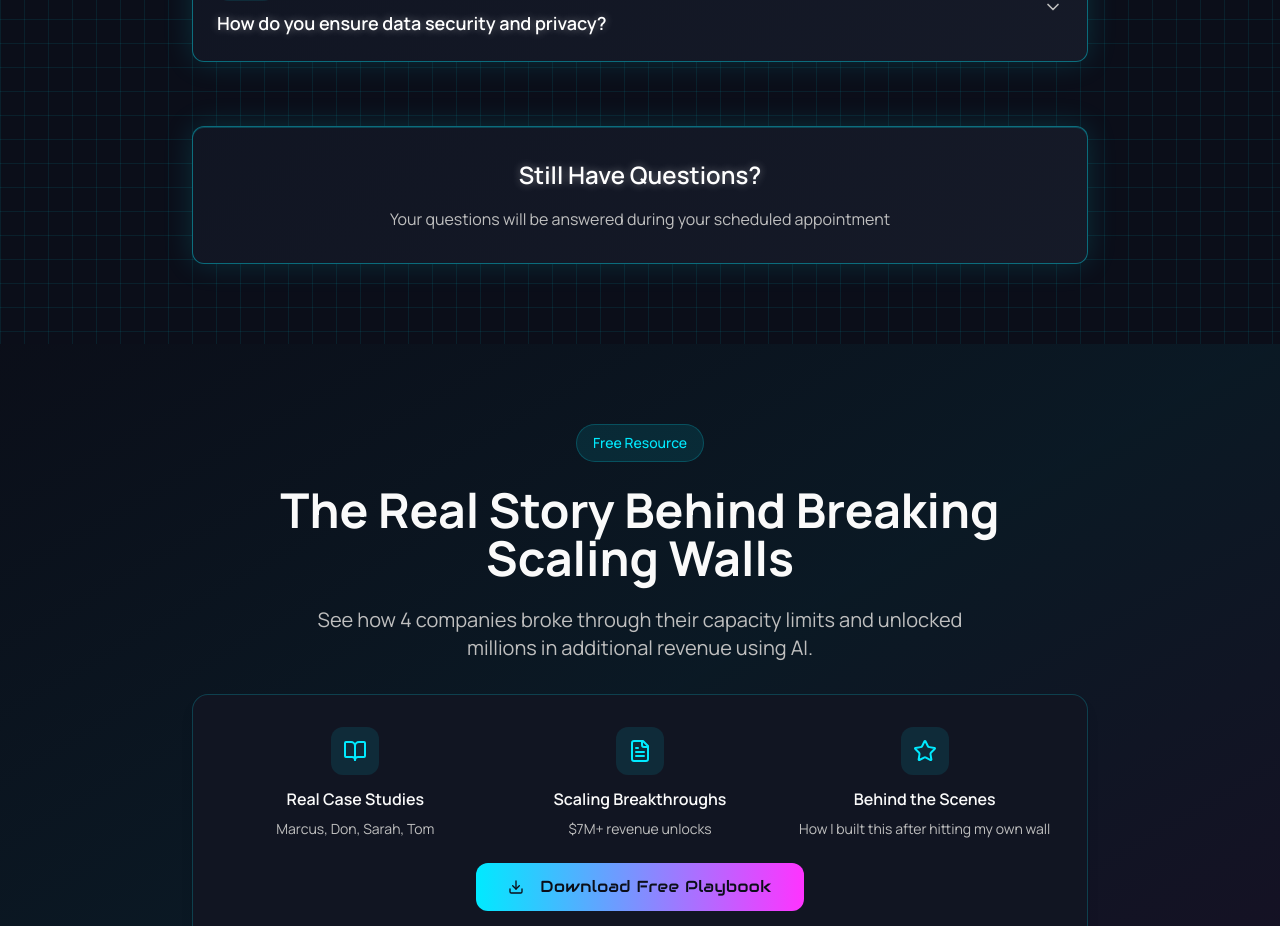
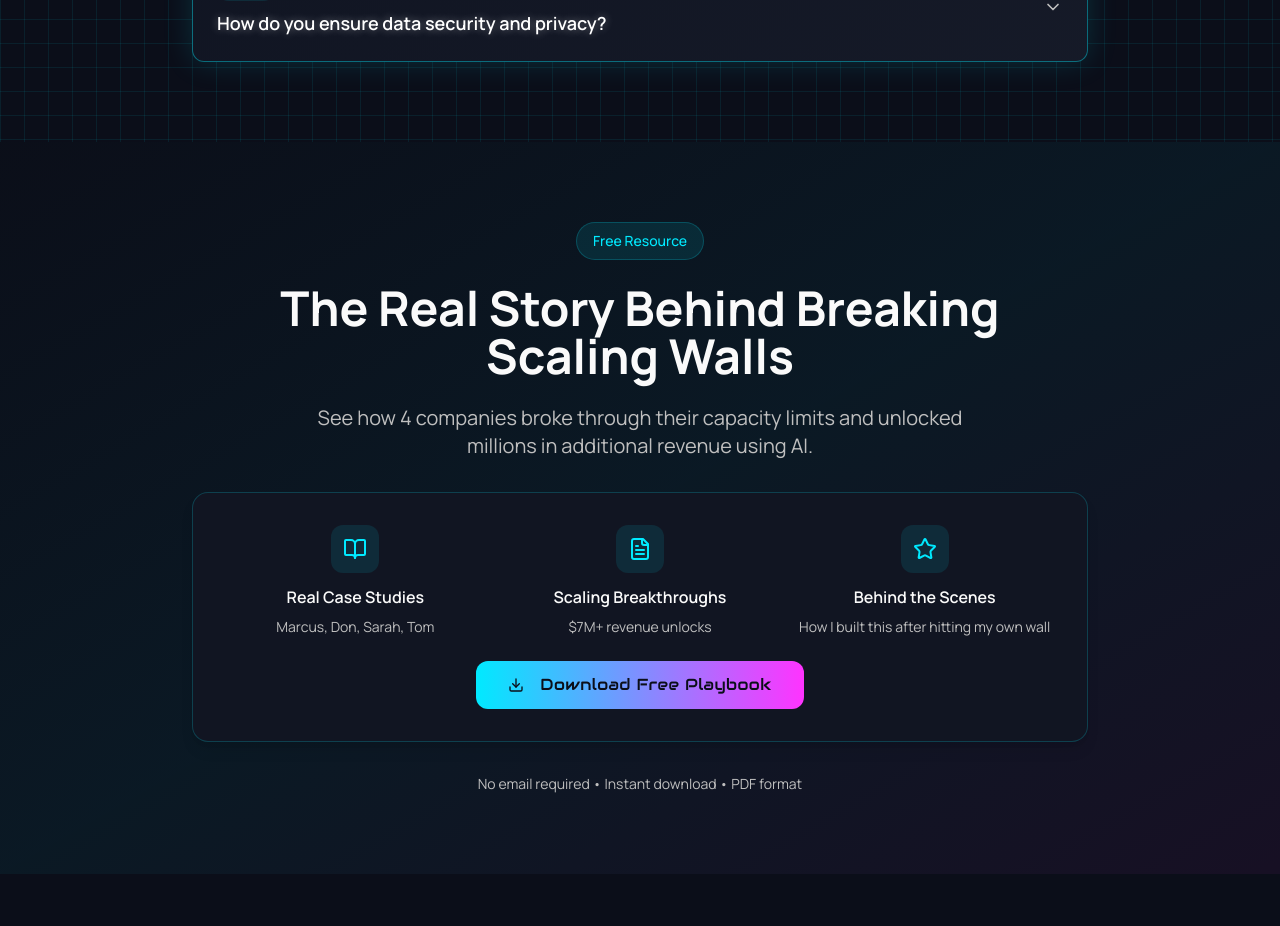
Before and after one commit to hannan680/Rev-Post-Booking, a React (Vite) app: page / in a window 1280 px wide. Shown: the part 7700-8626 px from the top of the page. After the commit the page ends 8574 px from the top, so only its background shows below. Built offline with nearby package versions, Linux system fonts and the light colour scheme.

Commit message:
Remove FAQ section
Remove the FAQ section from the page.

```diff
--- a/src/components/FAQ.tsx
+++ b/src/components/FAQ.tsx
@@ -206,15 +206,6 @@ const FAQ = () => {
             </div>
           )}
 
-          {/* Still Have Questions CTA */}
-          <div className="text-center mt-16 p-8 bg-gradient-card card-glow rounded-xl">
-            <h3 className="text-2xl font-semibold text-super-bright mb-4">
-              Still Have Questions?
-            </h3>
-            <p className="text-muted-foreground">
-              Your questions will be answered during your scheduled appointment
-            </p>
-          </div>
         </div>
       </div>
     </section>
```
